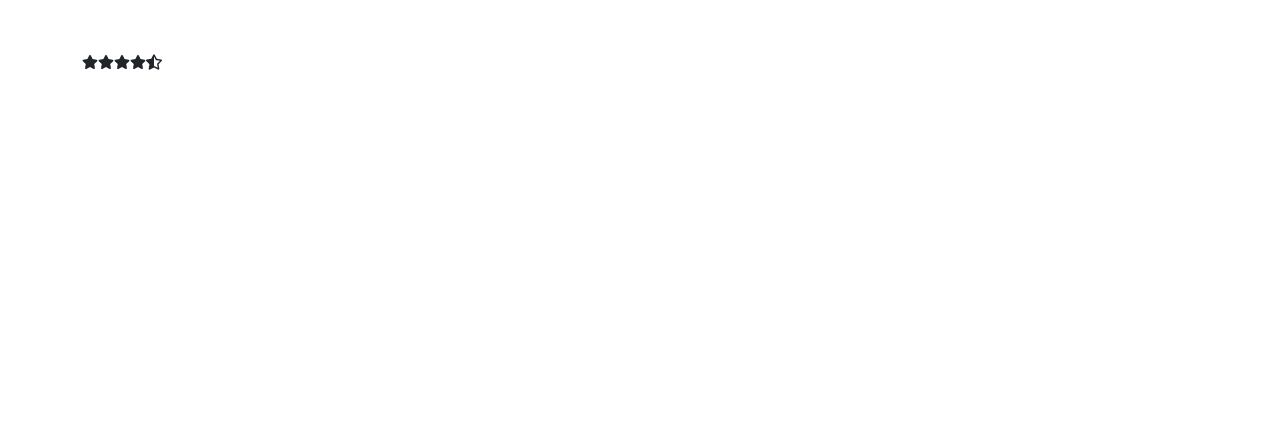
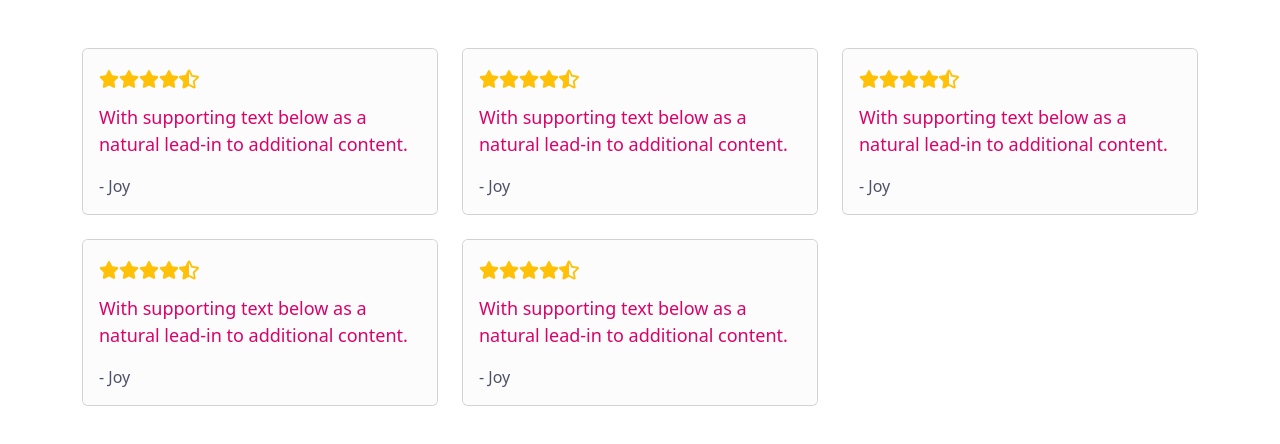
Before and after one commit to Allan2000-Git/pern-stack, a React (Vite) app in the folder client/: page /restaurants/1 in a window 1280 px wide. Shown: the top 444 px of the page. Built offline with nearby package versions, Linux system fonts and the light colour scheme; no server answers.

Commit message:
review card

```diff
--- a/client/src/App.css
+++ b/client/src/App.css
@@ -11,3 +11,14 @@ tr {
 tbody tr{
     cursor: pointer;
 }
+
+.review{
+    color: #D90368;
+    font-size: 18px;
+    margin-top: 15px;
+}
+
+.username{
+    color: #4E5166;
+    font-weight: 500;
+}
--- /dev/null
+++ b/client/src/components/ReviewCard.jsx
@@ -0,0 +1,18 @@
+import React from 'react';
+import StarRating from './StarRating';
+
+const ReviewCard = () => {
+    return (
+        <div className="col-sm-4 mb-4">
+            <div className="card overflow-hidden">
+                <div className="card-body bg-light-subtle">
+                    <StarRating rating={4.5} />
+                    <p className="card-text review">With supporting text below as a natural lead-in to additional content.</p>
+                    <span className="username">- Joy</span>
+                </div>
+            </div>
+        </div>
+    );
+}
+
+export default ReviewCard;
--- a/client/src/components/StarRating.jsx
+++ b/client/src/components/StarRating.jsx
@@ -6,11 +6,11 @@ const StarRating = ({rating}) => {
 
     for(let i=1;i<=5;i++){
         if(i <= rating){
-            stars.push(<FaStar />);
+            stars.push(<FaStar className="text-warning" size={20} />);
         } else if(i === Math.ceil(rating) && !Number.isInteger(rating)) {
-            stars.push(<FaStarHalfAlt />);
+            stars.push(<FaStarHalfAlt className="text-warning" size={20} />);
         } else {
-            stars.push(<FaRegStar />);
+            stars.push(<FaRegStar className="text-warning" size={20} />);
         }
     }
 
--- a/client/src/pages/RestaurantDetail.jsx
+++ b/client/src/pages/RestaurantDetail.jsx
@@ -3,6 +3,7 @@ import { useYelpContext } from '../context/YelpContext';
 import { useParams, useNavigate} from "react-router-dom";
 import yelpApi from '../api/yelpApi';
 import StarRating from '../components/StarRating';
+import ReviewCard from '../components/ReviewCard';
 
 const RestaurantDetail = () => {
     const {id} = useParams();
@@ -24,7 +25,14 @@ const RestaurantDetail = () => {
     return (
         <div className="container mt-5">
             <h1 className="text-center">{selectedRestaurant && selectedRestaurant.name}</h1>
-            <StarRating rating={4.9} />
+
+            <div className="row mt-5">
+                <ReviewCard/>
+                <ReviewCard/>
+                <ReviewCard/>
+                <ReviewCard/>
+                <ReviewCard/>
+            </div>
         </div>
     )
 }
```
